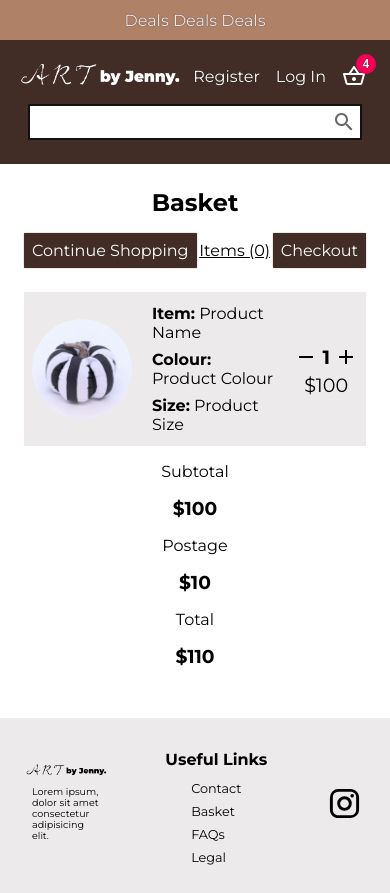
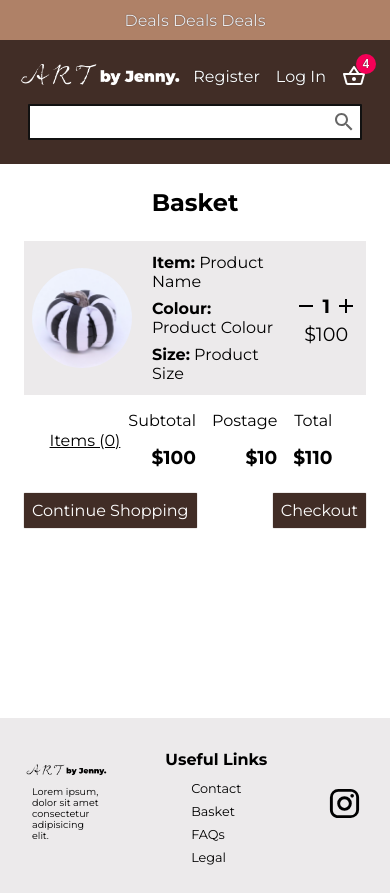
Before and after one commit to khatakslied/art-by-jenny, a React (Create React App) app: page / in a window 390 px wide. Built offline with nearby package versions, Linux system fonts and the light colour scheme.

Commit message:
Add responsive styling to Basket.jsx.

```diff
--- a/src/pages/Basket.jsx
+++ b/src/pages/Basket.jsx
@@ -19,36 +19,6 @@ const Title = styled.h2`
 `;
 
 const Top = styled.div`
-  display: flex;
-  align-items: center;
-  justify-content: space-between;
-  margin: 16px 0;
-`;
-
-const TopButton = styled.button`
-  border: none;
-  border-radius: 1px;
-  padding: 8px;
-  font-size: 1rem;
-  background-color: #412D26;
-  color: #FEFEFE;
-  cursor: pointer;
-  box-shadow: 0 0 1px #412D26;
-  white-space: nowrap;
-  transition: 0.5s;
-
-  &:hover{
-    background-color: #161413;
-    transform: scale(1.1)
-  }
-`;
-
-const TopText = styled.div`
-  text-decoration: underline;
-  cursor: pointer;
-`;
-
-const Bottom = styled.div`
   display: flex;
   justify-content: space-between;
   margin: 16px 0;
@@ -123,11 +93,25 @@ const Summary = styled.div`
   align-items: flex-end;
   justify-content: center;
   @media (max-width: 768px) {
+    flex-direction: row;
+    flex-wrap: wrap;
     align-items: center;
   }
 `;
 
-const SummaryTitle = styled.h3`
+const SummaryContainer = styled.div`
+  display: flex;
+  flex-direction: column;
+  align-items: flex-end;
+  justify-content: center;
+`;
+
+const Items = styled.div`
+  text-decoration: underline;
+  cursor: pointer;
+`;
+
+const SummaryKey = styled.h3`
   padding: 8px;
   font-size: 1rem;
   font-weight: normal;
@@ -135,6 +119,32 @@ const SummaryTitle = styled.h3`
 
 const Total = styled.h3`
   padding: 8px;
+`;
+
+
+const Bottom = styled.div`
+  display: flex;
+  align-items: center;
+  justify-content: space-between;
+  margin: 16px 0;
+`;
+
+const Button = styled.button`
+  border: none;
+  border-radius: 1px;
+  padding: 8px;
+  font-size: 1rem;
+  background-color: #412D26;
+  color: #FEFEFE;
+  cursor: pointer;
+  box-shadow: 0 0 1px #412D26;
+  white-space: nowrap;
+  transition: 0.5s;
+
+  &:hover{
+    background-color: #161413;
+    transform: scale(1.1)
+  }
 `;
 
 const Basket = () => {
@@ -145,11 +155,6 @@ const Basket = () => {
       <Wrapper>
         <Title>Basket</Title>
         <Top>
-          <TopButton>Continue Shopping</TopButton>
-          <TopText>Items (0)</TopText>
-          <TopButton>Checkout</TopButton>
-        </Top>
-        <Bottom>
           <Info>
             <Product>
               <Image src={testImage} />
@@ -171,13 +176,24 @@ const Basket = () => {
             </Product>
           </Info>
           <Summary>
-            <SummaryTitle>Subtotal</SummaryTitle>
-            <Total>$100</Total>
-            <SummaryTitle>Postage</SummaryTitle>
-            <Total>$10</Total>
-            <SummaryTitle>Total</SummaryTitle>
-            <Total>$110</Total>
+            <Items>Items (0)</Items>
+            <SummaryContainer>
+              <SummaryKey>Subtotal</SummaryKey>
+              <Total>$100</Total>
+            </SummaryContainer>
+            <SummaryContainer>
+              <SummaryKey>Postage</SummaryKey>
+              <Total>$10</Total>
+            </SummaryContainer>
+            <SummaryContainer>
+              <SummaryKey>Total</SummaryKey>
+              <Total>$110</Total>
+            </SummaryContainer>
           </Summary>
+        </Top>
+        <Bottom>
+          <Button>Continue Shopping</Button>
+          <Button>Checkout</Button>
         </Bottom>
       </Wrapper>
       <Footer />
```
